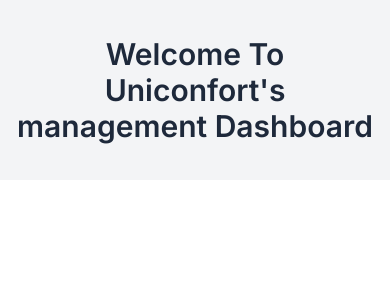
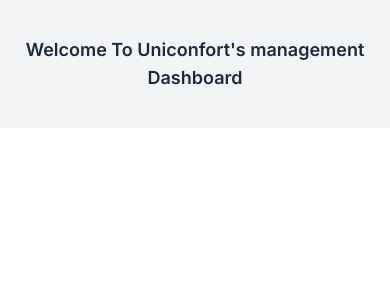
Before and after one commit to mohamedtahar7/uniconfort-management, a Next.js app: page / in a window 390 px wide. Shown: the top 300 px of the page. Built offline with nearby package versions, Linux system fonts and the light colour scheme.

Commit message:
Update page.tsx

```diff
--- a/app/page.tsx
+++ b/app/page.tsx
@@ -3,7 +3,7 @@
 export default function Home() {
   return (
     <main className="py-5 flex items-center justify-center">
-      <h1 className="text-slate-800 text-3xl text-center font-semibold">
+      <h1 className="text-slate-800 text-lg sm:text-3xl text-center font-semibold">
         Welcome To Uniconfort&#39;s management Dashboard
       </h1>
     </main>
```
